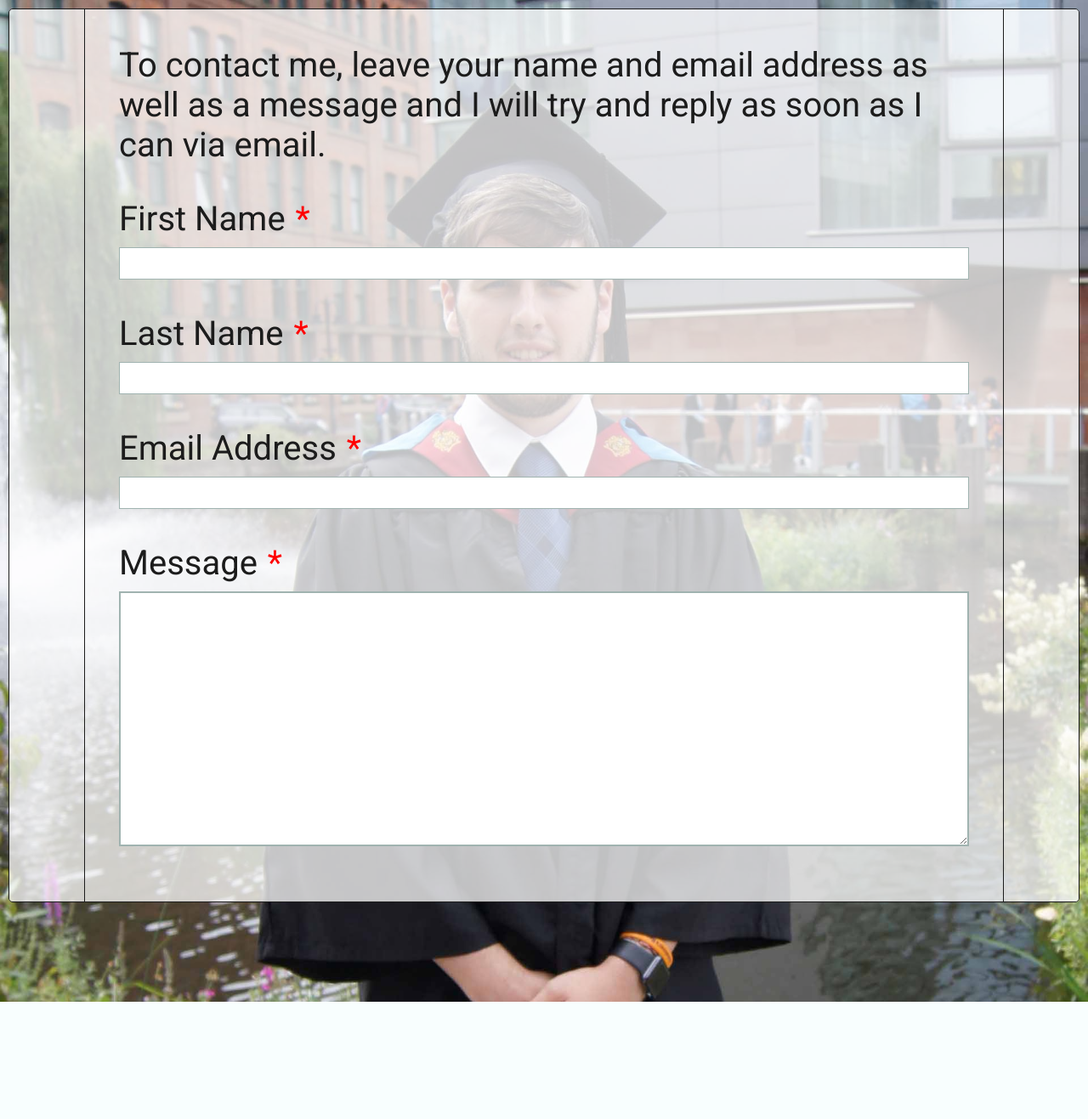
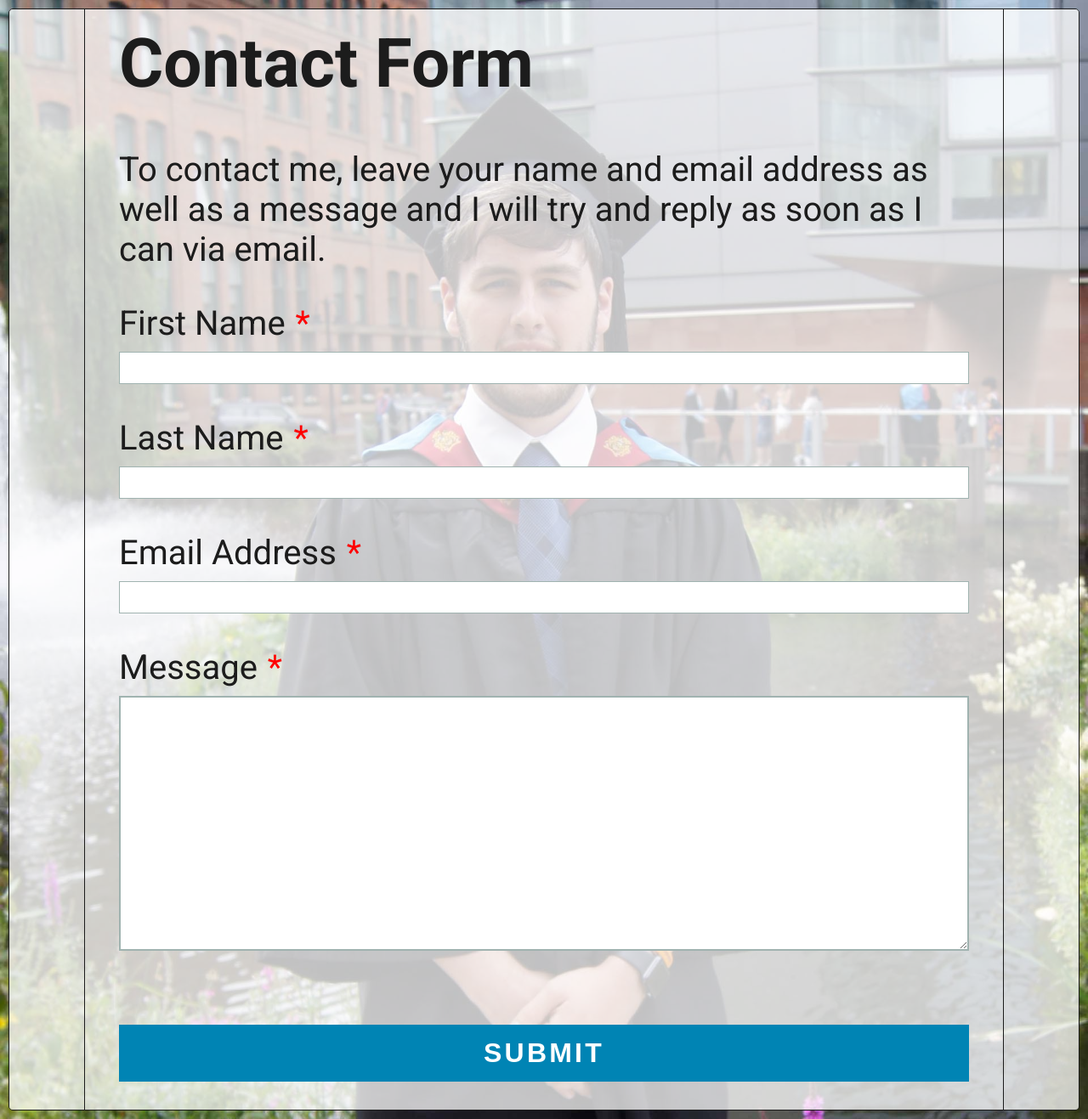
Before and after one commit to SimmsRyan97/lmonsol.github.io, a PHP site: page /contact-me.html in a window 1280 px wide. Shown: the part 66-1383 px from the top of the page at 85% size. Before the commit the page ends 1245 px from the top, so only its background shows below. Run offline with PHP 8.4, Linux system fonts and the light colour scheme; some libraries are stand-ins or nearby versions.

Commit message:
Update defaultStyle.css

```diff
--- a/css/defaultStyle.css
+++ b/css/defaultStyle.css
@@ -205,7 +205,7 @@ a.dark {
     overflow: auto;
     display: flex;
     align-items: center;
-	height: 1000px;
+	height: 100%;
 	position: relative;
 }
 
```
